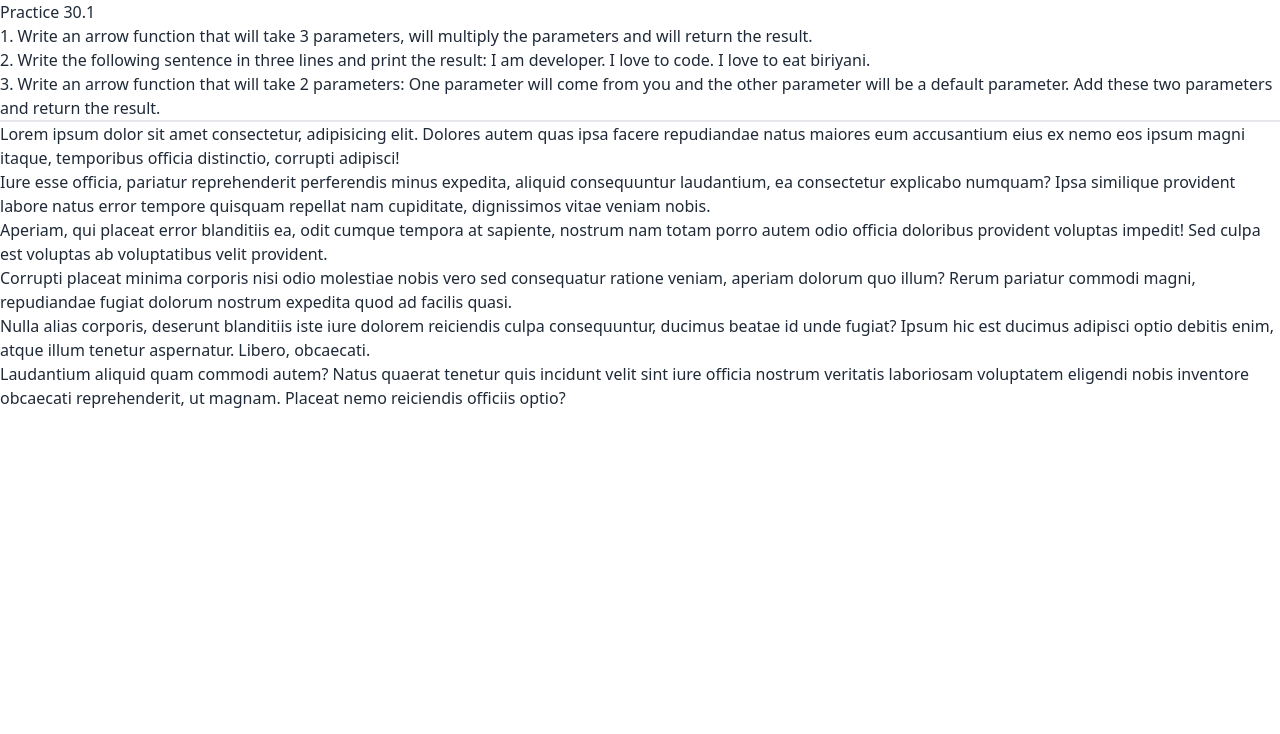
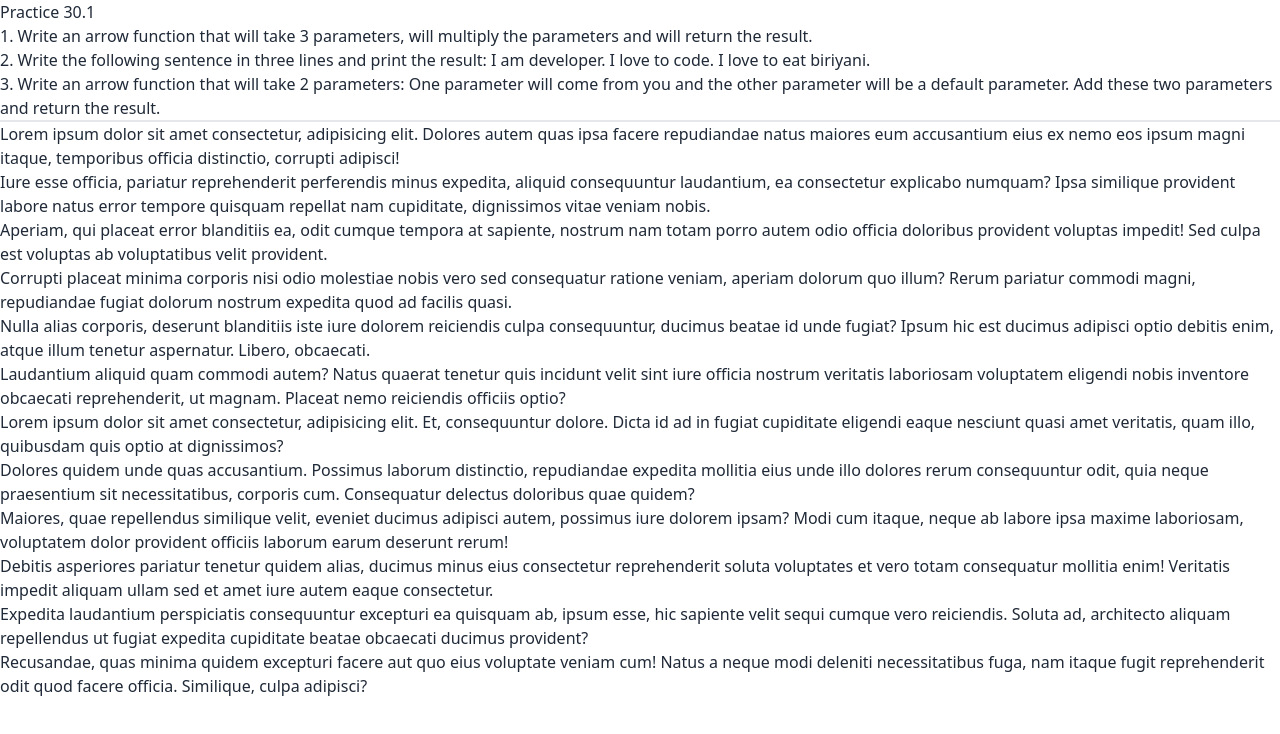
Before and after one commit to TajTanvir1/Intermediate-JS-API, a plain HTML site: page index.html in a window 1280 px wide. Drawn offline with nearby package versions, Linux system fonts and the light colour scheme.

Commit message:
Damy 2add

```diff
--- a/index.html
+++ b/index.html
@@ -38,6 +38,17 @@
       <li>Nulla alias corporis, deserunt blanditiis iste iure dolorem reiciendis culpa consequuntur, ducimus beatae id unde fugiat? Ipsum hic est ducimus adipisci optio debitis enim, atque illum tenetur aspernatur. Libero, obcaecati.</li>
       <li>Laudantium aliquid quam commodi autem? Natus quaerat tenetur quis incidunt velit sint iure officia nostrum veritatis laboriosam voluptatem eligendi nobis inventore obcaecati reprehenderit, ut magnam. Placeat nemo reiciendis officiis optio?</li>
    </ul>
+
+   <div>
+      <ul>
+         <li>Lorem ipsum dolor sit amet consectetur, adipisicing elit. Et, consequuntur dolore. Dicta id ad in fugiat cupiditate eligendi eaque nesciunt quasi amet veritatis, quam illo, quibusdam quis optio at dignissimos?</li>
+         <li>Dolores quidem unde quas accusantium. Possimus laborum distinctio, repudiandae expedita mollitia eius unde illo dolores rerum consequuntur odit, quia neque praesentium sit necessitatibus, corporis cum. Consequatur delectus doloribus quae quidem?</li>
+         <li>Maiores, quae repellendus similique velit, eveniet ducimus adipisci autem, possimus iure dolorem ipsam? Modi cum itaque, neque ab labore ipsa maxime laboriosam, voluptatem dolor provident officiis laborum earum deserunt rerum!</li>
+         <li>Debitis asperiores pariatur tenetur quidem alias, ducimus minus eius consectetur reprehenderit soluta voluptates et vero totam consequatur mollitia enim! Veritatis impedit aliquam ullam sed et amet iure autem eaque consectetur.</li>
+         <li>Expedita laudantium perspiciatis consequuntur excepturi ea quisquam ab, ipsum esse, hic sapiente velit sequi cumque vero reiciendis. Soluta ad, architecto aliquam repellendus ut fugiat expedita cupiditate beatae obcaecati ducimus provident?</li>
+         <li>Recusandae, quas minima quidem excepturi facere aut quo eius voluptate veniam cum! Natus a neque modi deleniti necessitatibus fuga, nam itaque fugit reprehenderit odit quod facere officia. Similique, culpa adipisci?</li>
+      </ul>
+   </div>
 </div>
 </body>
 
```
